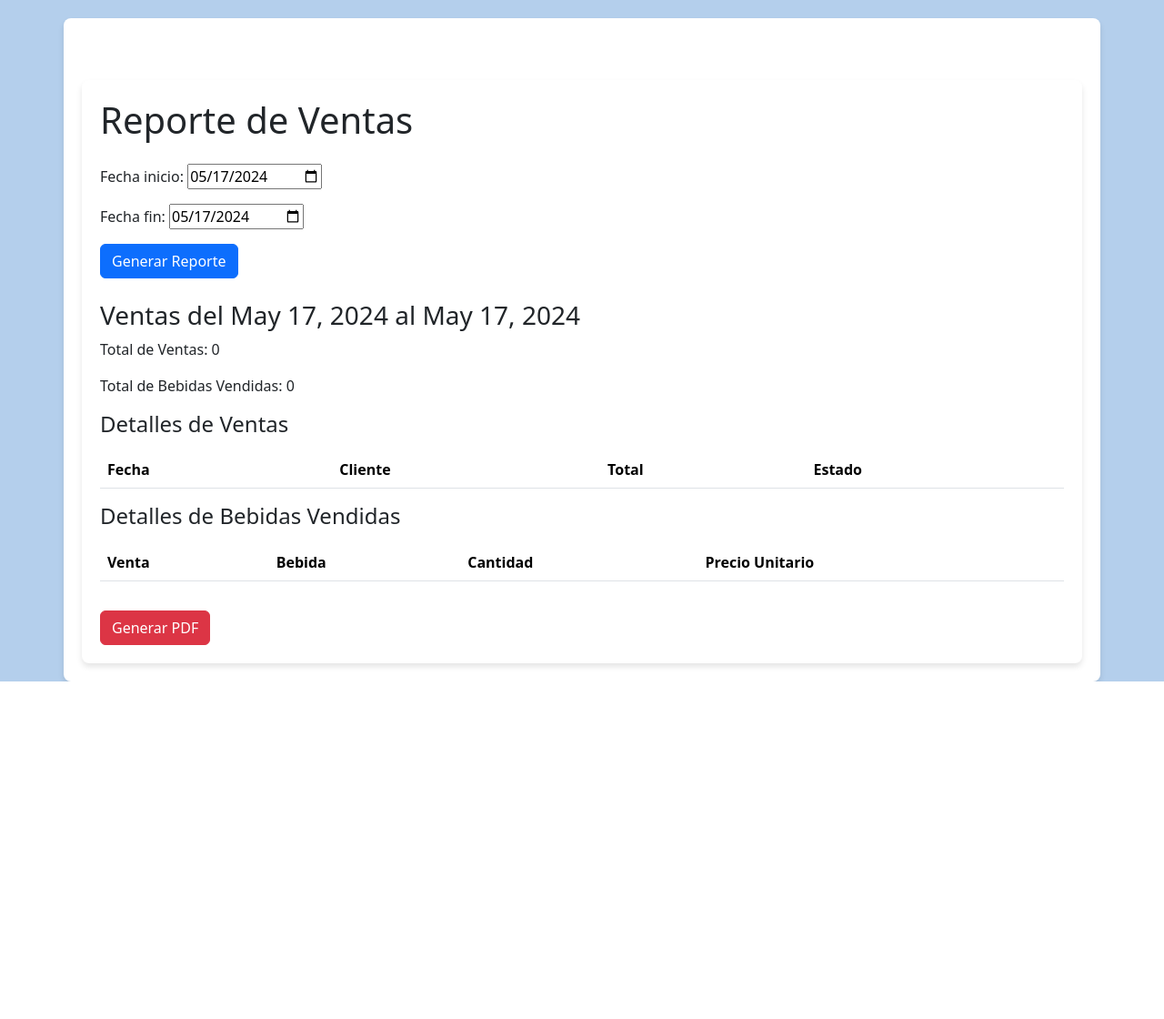
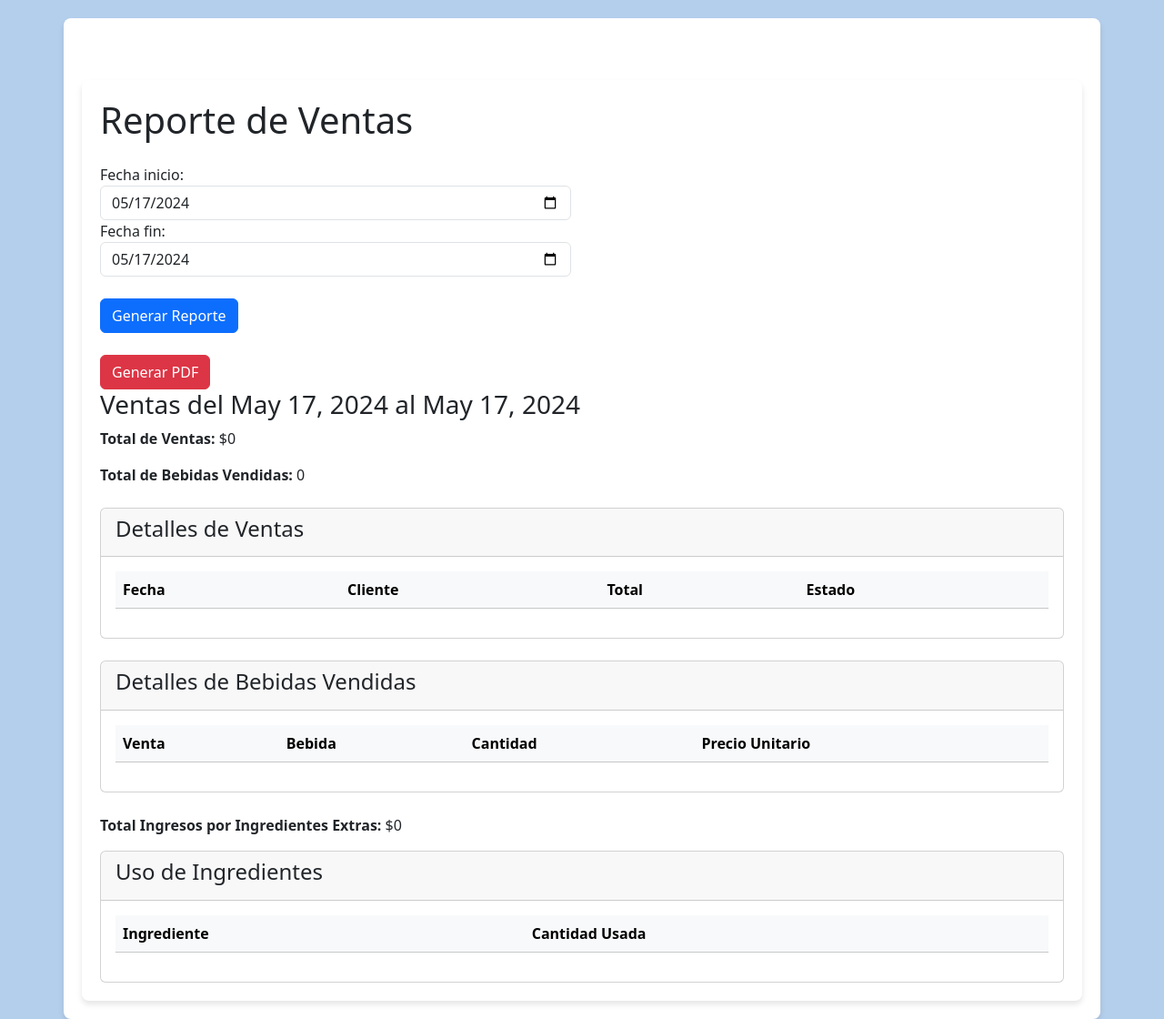
Before and after one commit to Capi2023/Naturalito, a Django app: page /reporte-ventas/ in a window 1280 px wide. Shown: the part 56-1176 px from the top of the page at 91% size. Before the commit the page ends 805 px from the top, so only its background shows below. Run offline with Django 5.2, Linux system fonts and the light colour scheme; tables that the repository leaves empty hold one stand-in row (values such as "Sample post"); lists and menus that the app fills with data are empty; some libraries are stand-ins or nearby versions.

Commit message:
mejora de reportes

```diff
--- a/POSNAT/forms.py
+++ b/POSNAT/forms.py
@@ -73,5 +73,21 @@ class DetalleVentaIngredienteForm(forms.ModelForm):
 
 
 class ReporteVentaForm(forms.Form):
-    fecha_inicio = forms.DateField(widget=forms.TextInput(attrs={'type': 'date'}))
-    fecha_fin = forms.DateField(widget=forms.TextInput(attrs={'type': 'date'}))
+    fecha_inicio = forms.DateField(
+        widget=forms.DateInput(
+            attrs={
+                'type': 'date',
+                'class': 'form-control',  # Aplica estilos de Bootstrap
+                'placeholder': 'Fecha de inicio'  # Placeholder si es necesario
+            }
+        )
+    )
+    fecha_fin = forms.DateField(
+        widget=forms.DateInput(
+            attrs={
+                'type': 'date',
+                'class': 'form-control',  # Aplica estilos de Bootstrap
+                'placeholder': 'Fecha de fin'  # Placeholder si es necesario
+            }
+        )
+    )
--- a/POSNAT/views.py
+++ b/POSNAT/views.py
@@ -16,6 +16,8 @@ from django.http import HttpResponse
 from reportlab.lib.pagesizes import letter
 from reportlab.pdfgen import canvas
 from django.core.paginator import Paginator
+from datetime import datetime
+
 
 
 def prueba(request):
@@ -608,57 +610,79 @@ def reporte_ventas(request):
     total_bebidas_vendidas = DetalleVenta.objects.filter(venta__in=ventas).aggregate(Sum('cantidad'))['cantidad__sum'] or 0
     detalles_ventas = DetalleVenta.objects.filter(venta__in=ventas)
 
+    # Calcular el inventario usado y los ingresos de ingredientes extras
+    total_ingresos_extras = 0
+    total_ingredientes_usados = {}
+    for detalle in detalles_ventas:
+        for ingrediente in detalle.ingredientes_extra.all():
+            cantidad_usada = detalle.detalleventaingrediente_set.get(ingrediente=ingrediente).cantidad
+            total_ingresos_extras += cantidad_usada * ingrediente.precio_extra
+            if ingrediente.nombre in total_ingredientes_usados:
+                total_ingredientes_usados[ingrediente.nombre] += cantidad_usada
+            else:
+                total_ingredientes_usados[ingrediente.nombre] = cantidad_usada
+
     return render(request, 'home/reporte_ventas.html', {
         'form': form,
         'ventas': ventas,
         'total_ventas': total_ventas,
         'total_bebidas_vendidas': total_bebidas_vendidas,
         'detalles_ventas': detalles_ventas,
+        'total_ingresos_extras': total_ingresos_extras,
+        'total_ingredientes_usados': total_ingredientes_usados,
         'fecha_inicio': fecha_inicio,
         'fecha_fin': fecha_fin,
     })
 
 
 def generar_reporte_pdf(request, fecha_inicio, fecha_fin):
+    fecha_inicio = datetime.strptime(fecha_inicio, '%Y-%m-%d').date()
+    fecha_fin = datetime.strptime(fecha_fin, '%Y-%m-%d').date()
     ventas = Venta.objects.filter(fecha_venta__date__range=[fecha_inicio, fecha_fin])
     total_ventas = ventas.aggregate(Sum('total'))['total__sum'] or 0
     total_bebidas_vendidas = DetalleVenta.objects.filter(venta__in=ventas).aggregate(Sum('cantidad'))['cantidad__sum'] or 0
     detalles_ventas = DetalleVenta.objects.filter(venta__in=ventas)
 
-    # Crear el objeto HttpResponse con el tipo de contenido PDF.
     response = HttpResponse(content_type='application/pdf')
     response['Content-Disposition'] = 'attachment; filename="reporte_ventas.pdf"'
 
-    # Crear el objeto canvas.
     pdf = canvas.Canvas(response, pagesize=letter)
     width, height = letter
 
-    # Título del documento
     pdf.setFont("Helvetica-Bold", 16)
-    pdf.drawString(200, height - 50, "Reporte de Ventas")
+    pdf.drawString(30, height - 50, "Reporte de Ventas: Detalle Completo")
 
-    # Información general
     pdf.setFont("Helvetica", 12)
-    pdf.drawString(50, height - 100, f"Fecha de Inicio: {fecha_inicio}")
-    pdf.drawString(50, height - 120, f"Fecha de Fin: {fecha_fin}")
-    pdf.drawString(50, height - 140, f"Total de Ventas: {total_ventas}")
-    pdf.drawString(50, height - 160, f"Total de Bebidas Vendidas: {total_bebidas_vendidas}")
+    pdf.drawString(30, height - 80, f"Fecha de Inicio: {fecha_inicio.strftime('%d/%m/%Y')}")
+    pdf.drawString(30, height - 100, f"Fecha de Fin: {fecha_fin.strftime('%d/%m/%Y')}")
+    pdf.drawString(30, height - 120, f"Total de Ventas: ${total_ventas:.2f}")
+    pdf.drawString(30, height - 140, f"Total de Bebidas Vendidas: {total_bebidas_vendidas}")
 
     # Detalles de Ventas
-    pdf.setFont("Helvetica-Bold", 12)
-    pdf.drawString(50, height - 200, "Detalles de Ventas")
-
-    y = height - 220
+    pdf.setFont("Helvetica-Bold", 14)
+    pdf.drawString(30, height - 180, "Detalles de Ventas:")
+    y = height - 200
+    pdf.setFont("Helvetica", 10)
     for venta in ventas:
-        pdf.setFont("Helvetica", 10)
-        pdf.drawString(50, y, f"Venta ID: {venta.id}, Fecha: {venta.fecha_venta}, Cliente: {venta.cliente}, Total: {venta.total}")
+        pdf.drawString(30, y, f"ID Venta: {venta.id} - Fecha: {venta.fecha_venta.strftime('%d/%m/%Y %H:%M')} - Cliente: {venta.cliente} - Total: ${venta.total:.2f}")
         y -= 20
         for detalle in venta.detalleventa_set.all():
-            pdf.drawString(70, y, f"Bebida: {detalle.bebida.nombre}, Cantidad: {detalle.cantidad}, Precio Unitario: {detalle.precio_unitario}")
+            pdf.drawString(50, y, f"Bebida: {detalle.bebida.nombre}, Cantidad: {detalle.cantidad}, Precio Unitario: ${detalle.precio_unitario:.2f}")
             y -= 20
         y -= 10
 
-    # Finalizar el PDF
+    # Información sobre Ingredientes Extras
+    pdf.setFont("Helvetica-Bold", 14)
+    pdf.drawString(30, y, "Ingredientes Extras Usados:")
+    y -= 20
+    pdf.setFont("Helvetica", 10)
+    for detalle in detalles_ventas:
+        for ingrediente in detalle.ingredientes_extra.all():
+            detalle_ingrediente = detalle.detalleventaingrediente_set.get(ingrediente=ingrediente)
+            pdf.drawString(50, y, f"Ingrediente: {ingrediente.nombre}, Cantidad: {detalle_ingrediente.cantidad}, Costo Extra: ${ingrediente.precio_extra * detalle_ingrediente.cantidad:.2f}")
+            y -= 20
+        y -= 10
+
     pdf.showPage()
     pdf.save()
     return response
--- a/templates/home/reporte_ventas.html
+++ b/templates/home/reporte_ventas.html
@@ -3,19 +3,43 @@
 {% block content %}
 <div class="container mt-5">
     <h1 class="mb-4">Reporte de Ventas</h1>
-    <form method="post" class="mb-4">
+    <div class="row mb-4">
+        <div class="col-md-6">
+            <form method="post" class="form-inline">
                 {% csrf_token %}
-        {{ form.as_p }}
+                <div class="form-group mr-2">
+                    {{ form.fecha_inicio.label_tag }}
+                    {{ form.fecha_inicio }}
+                </div>
+                <div class="form-group mr-2">
+                    {{ form.fecha_fin.label_tag }}
+                    {{ form.fecha_fin }}
+                </div>
+                </br>
                 <button type="submit" class="btn btn-primary">Generar Reporte</button>
             </form>
+        </div>
+    </div>
 
+    <div class="col-md-6 d-flex">
+        <form method="get" action="{% url 'generar_reporte_pdf' fecha_inicio fecha_fin %}">
+            <button type="submit" class="btn btn-danger">Generar PDF</button>
+        </form>
+    </div>
+
+    <div class="mb-4">
         <h3>Ventas del {{ fecha_inicio }} al {{ fecha_fin }}</h3>
-    <p>Total de Ventas: {{ total_ventas }}</p>
-    <p>Total de Bebidas Vendidas: {{ total_bebidas_vendidas }}</p>
+        <p><strong>Total de Ventas:</strong> ${{ total_ventas }}</p>
+        <p><strong>Total de Bebidas Vendidas:</strong> {{ total_bebidas_vendidas }}</p>
+    </div>
 
+    <div class="card mb-4">
+        <div class="card-header">
             <h4>Detalles de Ventas</h4>
-    <table class="table table-striped mt-3">
-        <thead>
+        </div>
+        <div class="card-body">
+            <table class="table table-hover">
+                <thead class="table-light">
                     <tr>
                         <th>Fecha</th>
                         <th>Cliente</th>
@@ -28,16 +52,22 @@
                     <tr>
                         <td>{{ venta.fecha_venta }}</td>
                         <td>{{ venta.cliente }}</td>
-                <td>{{ venta.total }}</td>
+                        <td>${{ venta.total }}</td>
                         <td>{{ venta.estado }}</td>
                     </tr>
                     {% endfor %}
                 </tbody>
             </table>
+        </div>
+    </div>
 
+    <div class="card mb-4">
+        <div class="card-header">
             <h4>Detalles de Bebidas Vendidas</h4>
-    <table class="table table-striped mt-3">
-        <thead>
+        </div>
+        <div class="card-body">
+            <table class="table table-hover">
+                <thead class="table-light">
                     <tr>
                         <th>Venta</th>
                         <th>Bebida</th>
@@ -51,14 +81,38 @@
                         <td>{{ detalle.venta.id }}</td>
                         <td>{{ detalle.bebida.nombre }}</td>
                         <td>{{ detalle.cantidad }}</td>
-                <td>{{ detalle.precio_unitario }}</td>
+                        <td>${{ detalle.precio_unitario }}</td>
                     </tr>
                     {% endfor %}
                 </tbody>
             </table>
+        </div>
+    </div>
 
-    <form method="get" action="{% url 'generar_reporte_pdf' fecha_inicio fecha_fin %}">
-        <button type="submit" class="btn btn-danger mt-3">Generar PDF</button>
-    </form>
+    <p><strong>Total Ingresos por Ingredientes Extras:</strong> ${{ total_ingresos_extras }}</p>
+
+    <div class="card">
+        <div class="card-header">
+            <h4>Uso de Ingredientes</h4>
+        </div>
+        <div class="card-body">
+            <table class="table table-hover">
+                <thead class="table-light">
+                    <tr>
+                        <th>Ingrediente</th>
+                        <th>Cantidad Usada</th>
+                    </tr>
+                </thead>
+                <tbody>
+                    {% for nombre, cantidad in total_ingredientes_usados.items %}
+                    <tr>
+                        <td>{{ nombre }}</td>
+                        <td>{{ cantidad }}</td>
+                    </tr>
+                    {% endfor %}
+                </tbody>
+            </table>
+        </div>
+    </div>
 </div>
 {% endblock %}
```
Lines whose indentation alone changed are shown as unchanged.
